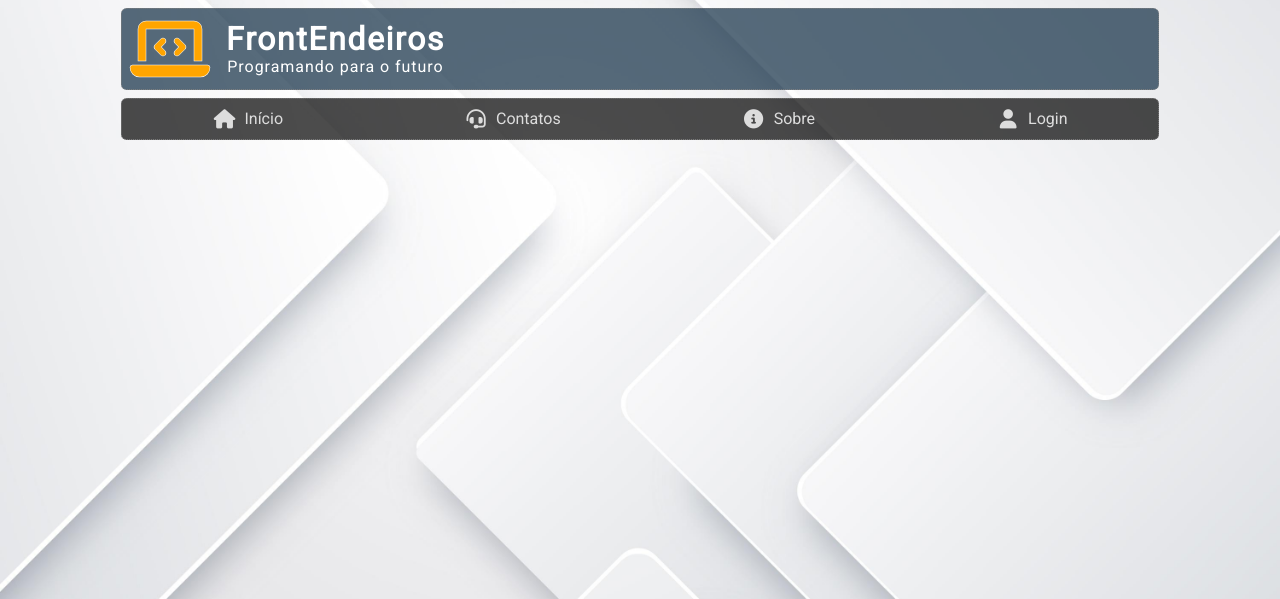
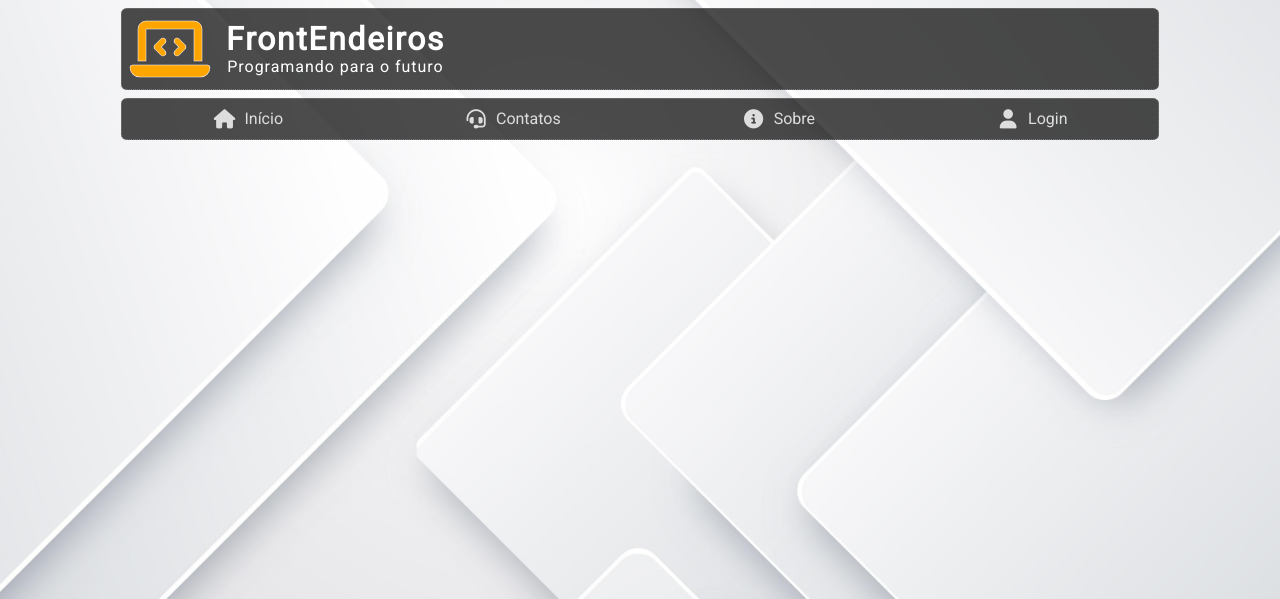
Before and after one commit to JonathanPinehiro19/frontend2.0, a plain HTML site: page index.html in a window 1280 px wide. Shown: the top 599 px of the page. Drawn offline with nearby package versions, Linux system fonts and the light colour scheme; no server answers.

Commit message:
index.js alterada

```diff
--- a/index.css
+++ b/index.css
@@ -96,7 +96,7 @@
 
  #wrap>header {
      align-items: center;
-     background-color: rgba(17, 45, 68, .7);
+     background-color: rgba(0, 0, 0, .7);
      border-radius: .35rem;
      border: 1px dotted #808080;
      display: flex;
```
